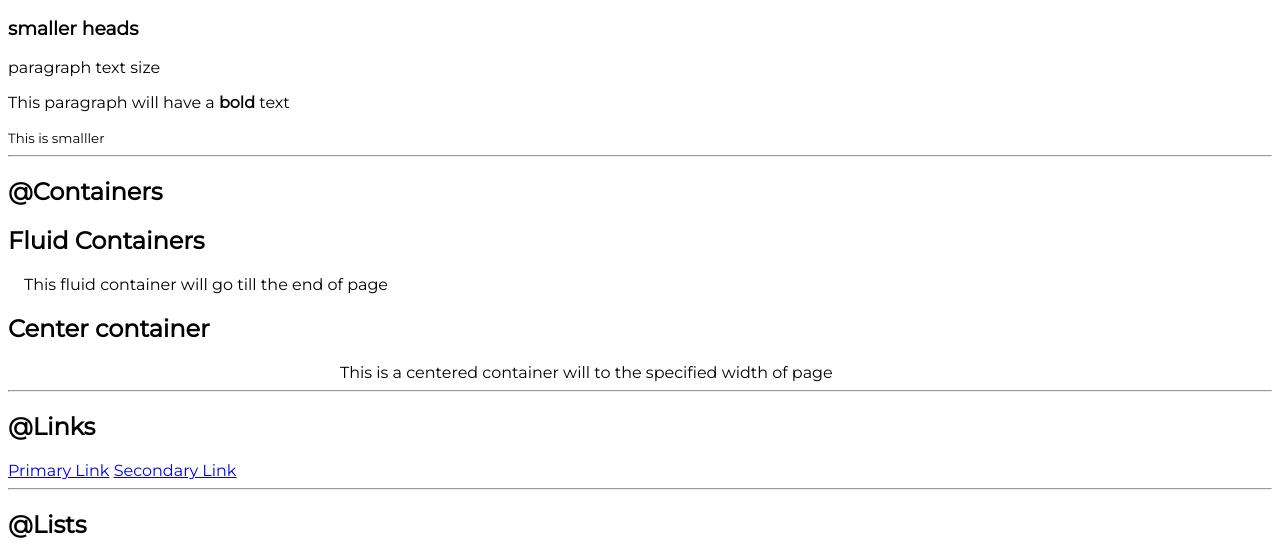
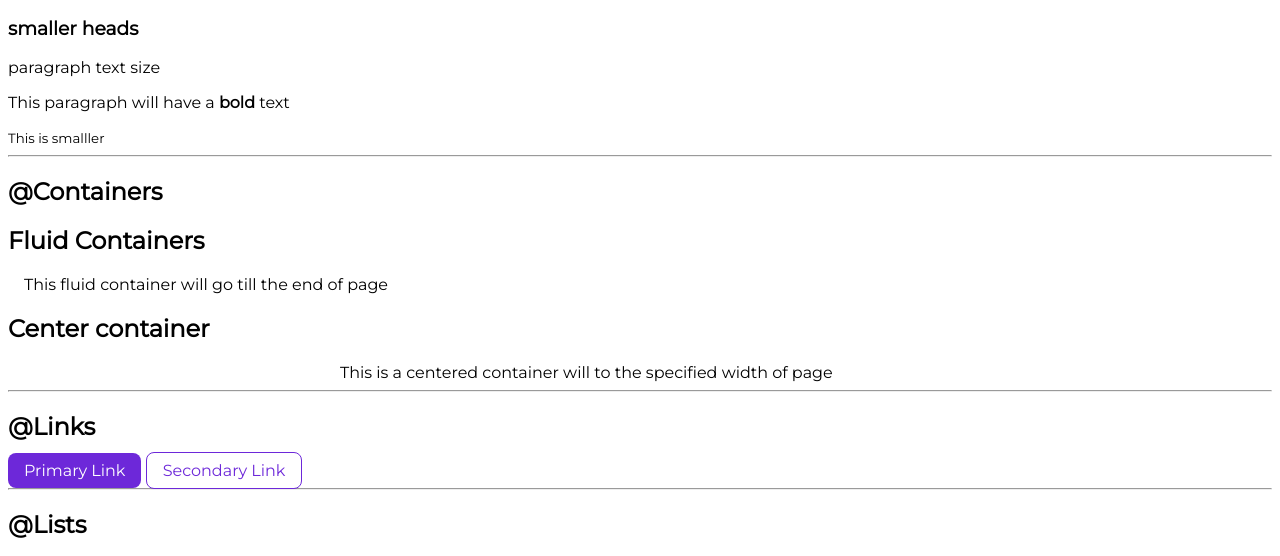
Before and after one commit to kusha-code/neog-camp-lesson-3, a plain HTML site: page index.html in a window 1280 px wide. Shown: the part 233-789 px from the top of the page. Drawn offline with Linux system fonts and the light colour scheme.

Commit message:
LINKS updated

```diff
--- a/index.html
+++ b/index.html
@@ -28,14 +28,15 @@
     <h2>@Containers</h2>
 
     <h2> Fluid Containers</h2>
-    <div class="container container-fluid"> This fluid container will go till the end of page</div>
+    <div class="container "> This fluid container will go till the end of page</div>
 
     <h2>Center container</h2>
     <div class="container container-center">This is a centered container will to the specified width of page</div>
     <hr>
+
     <h2>@Links</h2>
-    <a href="/"> Primary Link</a>
-    <a href="/"> Secondary Link</a>
+    <a class="link link-primary" href="/"> Primary Link</a>
+    <a class="link link-secondary" href="/"> Secondary Link</a>
 
     <hr>
     <h2>@Lists</h2>
--- a/styles.css
+++ b/styles.css
@@ -1,4 +1,9 @@
 @import url('https://fonts.googleapis.com/css2?family=Montserrat:wght@400,600&display=swap');
+
+:root {
+    --primary-color:#6D28D9
+    ;
+}
 
 body{
     font-family: 'Montserrat', sans-serif;
@@ -11,10 +16,24 @@ body{
 .container-center {
     margin: auto;
     max-width: 600px;
-
-
 }
 
-.container-fluid {
+/* Links */
+.link {
+    text-decoration: none;
+    padding: 0.5rem 1rem;
+}
 
+.link-primary {
+    background-color: var(--primary-color);
+    border-radius: 00.5rem;
+    color: white;
 }
+
+.link-secondary {
+    color: var(--primary-color);
+    border-radius: 00.5rem;
+    border: 1px solid var(--primary-color)
+
+    ;
+}
```
